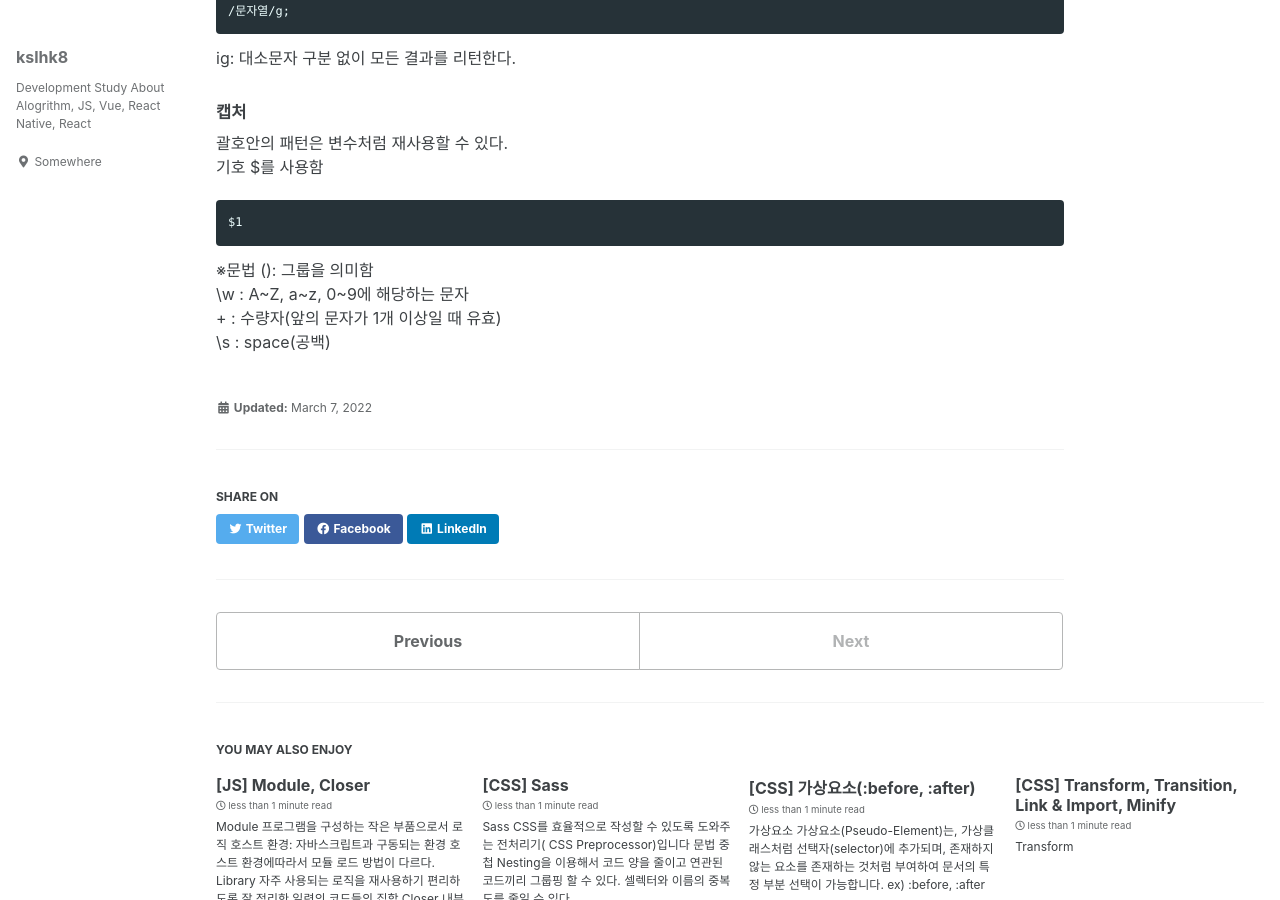
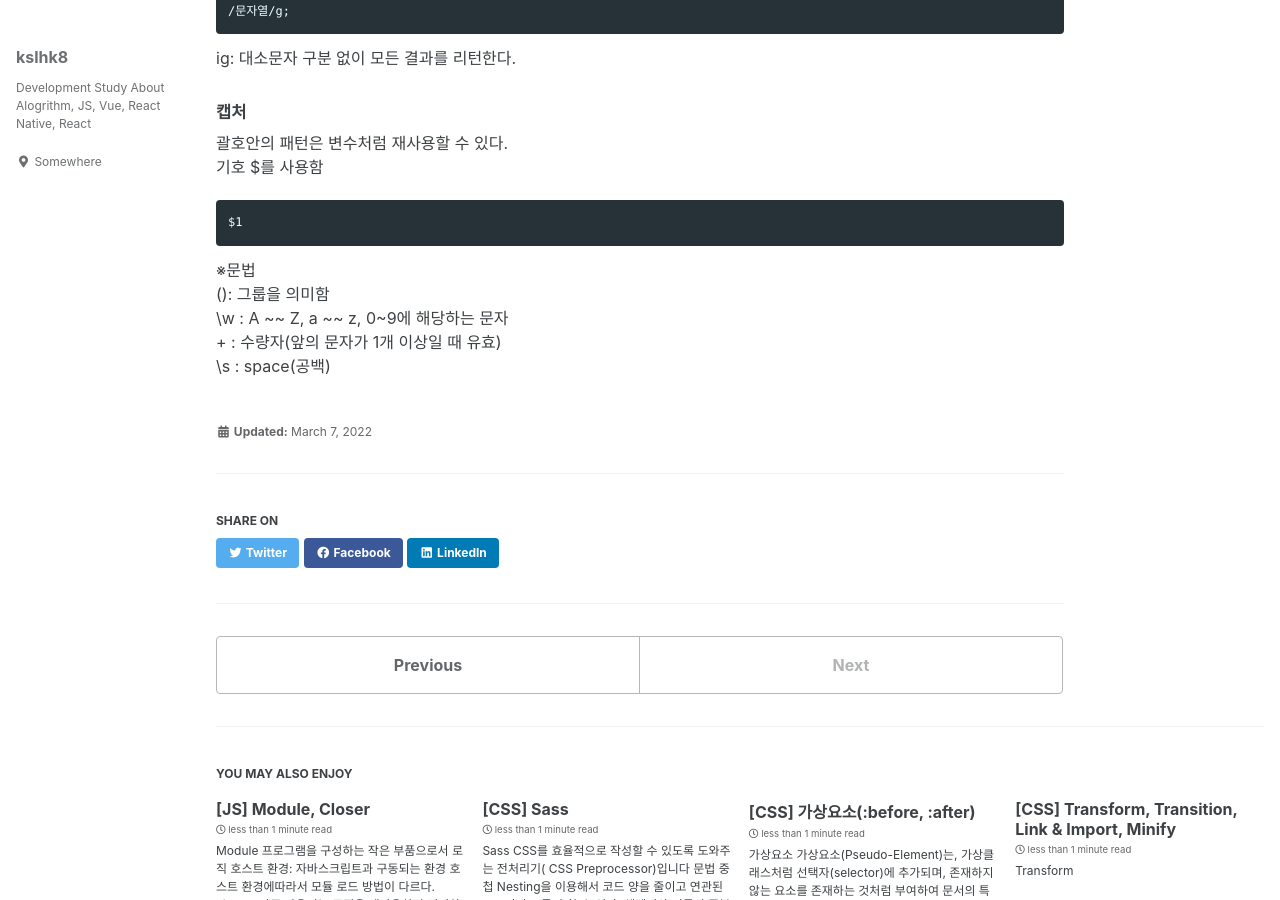
Before and after one commit to kslhk8/kslhk8.github.io, a Jekyll site: the page built from _posts/2022-03-07-29.md, in a window 1280 px wide and 900 px high, scrolled down 1209 px. Built offline with Jekyll 4.4.1, drawn with Linux system fonts in a browser that asks for light colours; cached includes are drawn as plain includes.

Commit message:
Update 2022-03-07-29.md

```diff
--- a/_posts/2022-03-07-29.md
+++ b/_posts/2022-03-07-29.md
@@ -58,6 +58,6 @@ $1
 
 ※문법
 (): 그룹을 의미함
-\\w : A~Z, a~z, 0~9에 해당하는 문자
+\\w : A ~~ Z, a ~~ z, 0~9에 해당하는 문자
 \+ : 수량자(앞의 문자가 1개 이상일 때 유효)
 \\s : space(공백)
```
